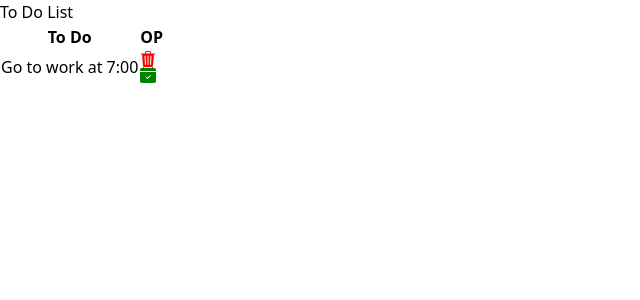
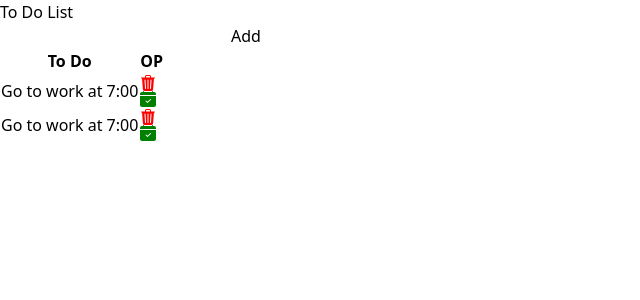
Before and after one commit to jsaraj/To-Do-List, a React (Vite) app: page / in a window 1280 px wide. Shown: the top 300 px of the page, without its empty margins (0-640 px from the left). Built offline with nearby package versions, Linux system fonts and the light colour scheme.

Commit message:
continues design

```diff
--- a/src/App.jsx
+++ b/src/App.jsx
@@ -5,6 +5,7 @@ import './App.css'
 import Layout from './components/Layout'
 import Header from './components/Header'
 import List from './components/List'
+import Form from './components/Form'
 
 function App() {
   const [count, setCount] = useState(0)
@@ -13,6 +14,7 @@ function App() {
     <>
       <Layout>
         <Header />
+        <Form/>
         <List/>
       </Layout>
     </>
--- /dev/null
+++ b/src/components/Form.jsx
@@ -0,0 +1,23 @@
+
+import React, { useState } from 'react'
+
+function Forms() {
+
+    const [inputValue, setInputValue] = useState('');
+
+    const inputHandler = (e) => {
+        e.preventDefault();
+        console.log(inputValue)
+    }
+
+    return (
+        <div>
+            <form className='flex justify-between pt-5' onSubmit={inputHandler}>
+                <input type='text' className='w-9/12 p-2 rounded-sm focus:outline-none shadow-md' onChange={(e) => setInputValue(e.target.value)}></input>
+                <input type='submit' value='Add' className='w-2/12 bg-orange-400 rounded-sm cursor-pointer shadow-md'></input>
+            </form>
+        </div>
+    )
+}
+
+export default Forms
--- a/src/components/List.jsx
+++ b/src/components/List.jsx
@@ -14,6 +14,10 @@ function List() {
                     <td className='text-center border border-orange-400'>Go to work at 7:00</td>
                     <td className='flex justify-around pt-3 text-lg'><BsTrash3Fill className="cursor-pointer" color="red" /><BsCalendarCheckFill className="cursor-pointer" color="green" /></td>
                 </tr>
+                <tr className='border border-orange-400 h-10'>
+                    <td className='text-center border border-orange-400'>Go to work at 7:00</td>
+                    <td className='flex justify-around pt-3 text-lg'><BsTrash3Fill className="cursor-pointer" color="red" /><BsCalendarCheckFill className="cursor-pointer" color="green" /></td>
+                </tr>
             </table>
         </div>
 
```
